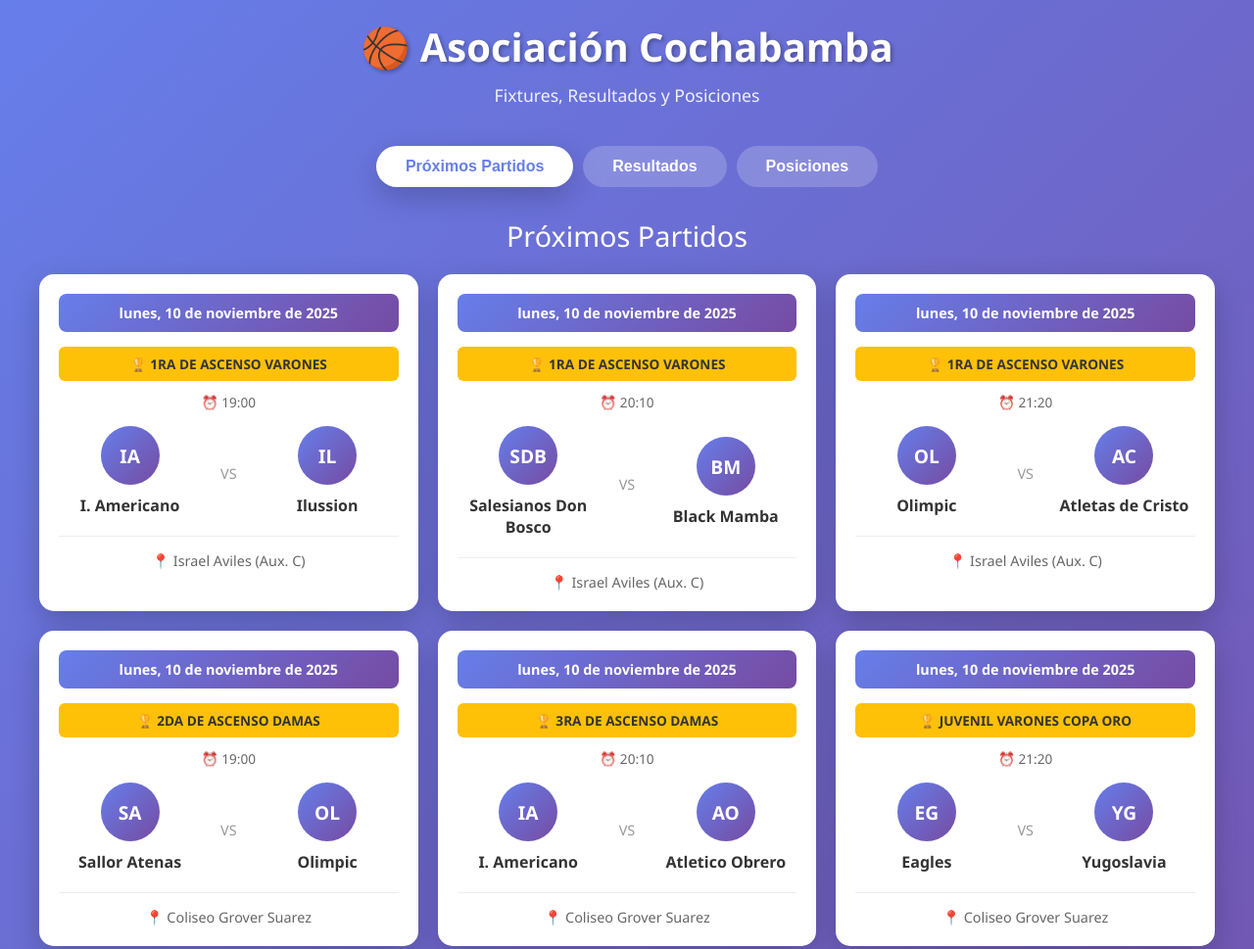
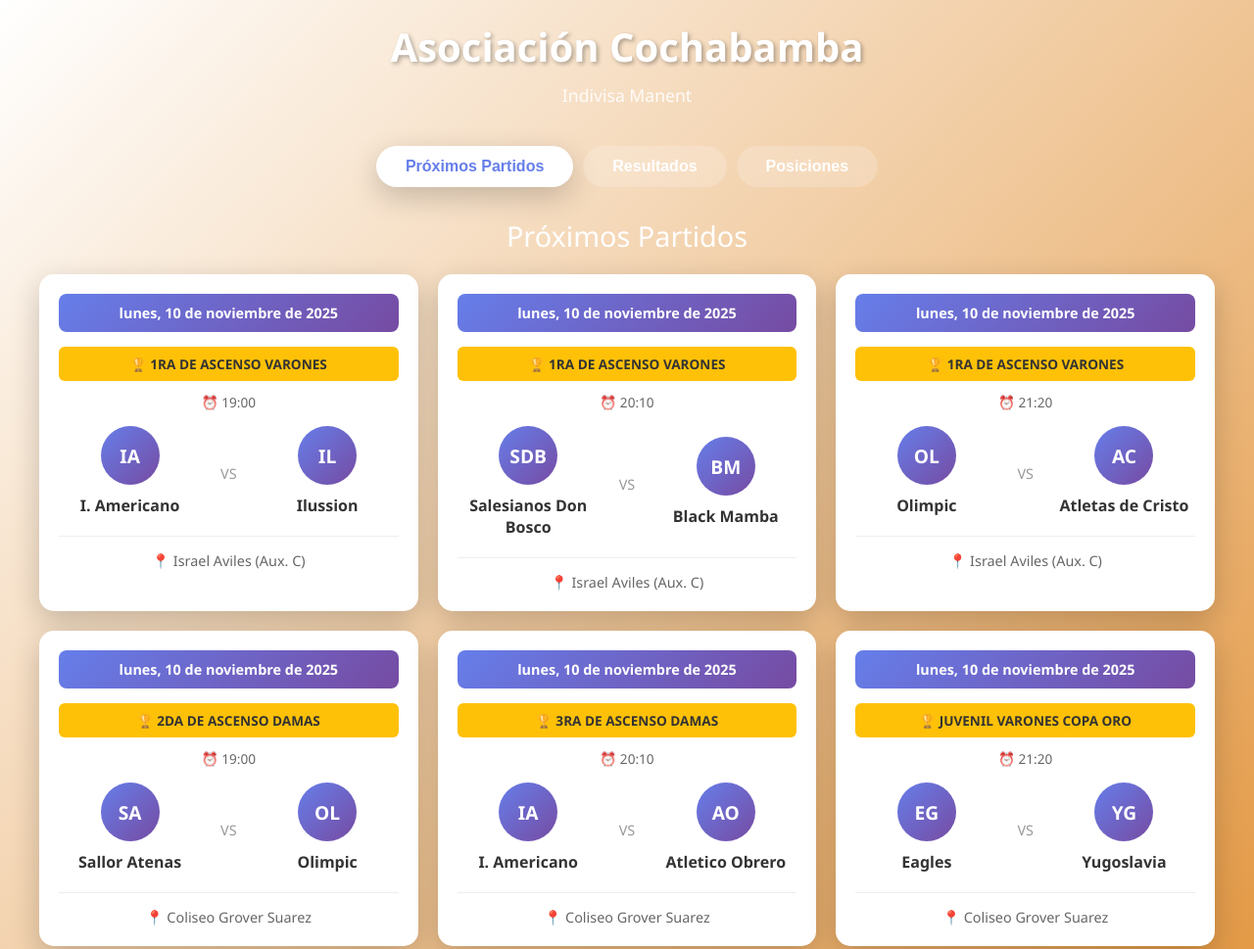
Before and after one commit to Zilvetty-zvty/Asociaci-n-Cochabamba, a plain HTML site: page index.html in a window 1280 px wide. Shown: the top 969 px of the page at 98% size. Drawn offline with Linux system fonts and the light colour scheme.

Commit message:
Actualizar cambios en estilos e interfaz

```diff
--- a/index.html
+++ b/index.html
@@ -9,8 +9,8 @@
 <body>
     <div class="container">
         <div class="header">
-            <h1>🏀 Asociación Cochabamba</h1>
-            <p>Fixtures, Resultados y Posiciones</p>
+            <h1>Asociación Cochabamba</h1>
+            <p>Indivisa Manent</p>
         </div>
 
         <div class="tabs">
--- a/styles.css
+++ b/styles.css
@@ -6,7 +6,7 @@
 
 body {
     font-family: 'Segoe UI', Tahoma, Geneva, Verdana, sans-serif;
-    background: linear-gradient(135deg, #667eea 0%, #764ba2 100%);
+    background: linear-gradient(135deg, white 0%, rgb(218, 119, 7) 100%);
     min-height: 100vh;
     padding: 20px;
 }
```
